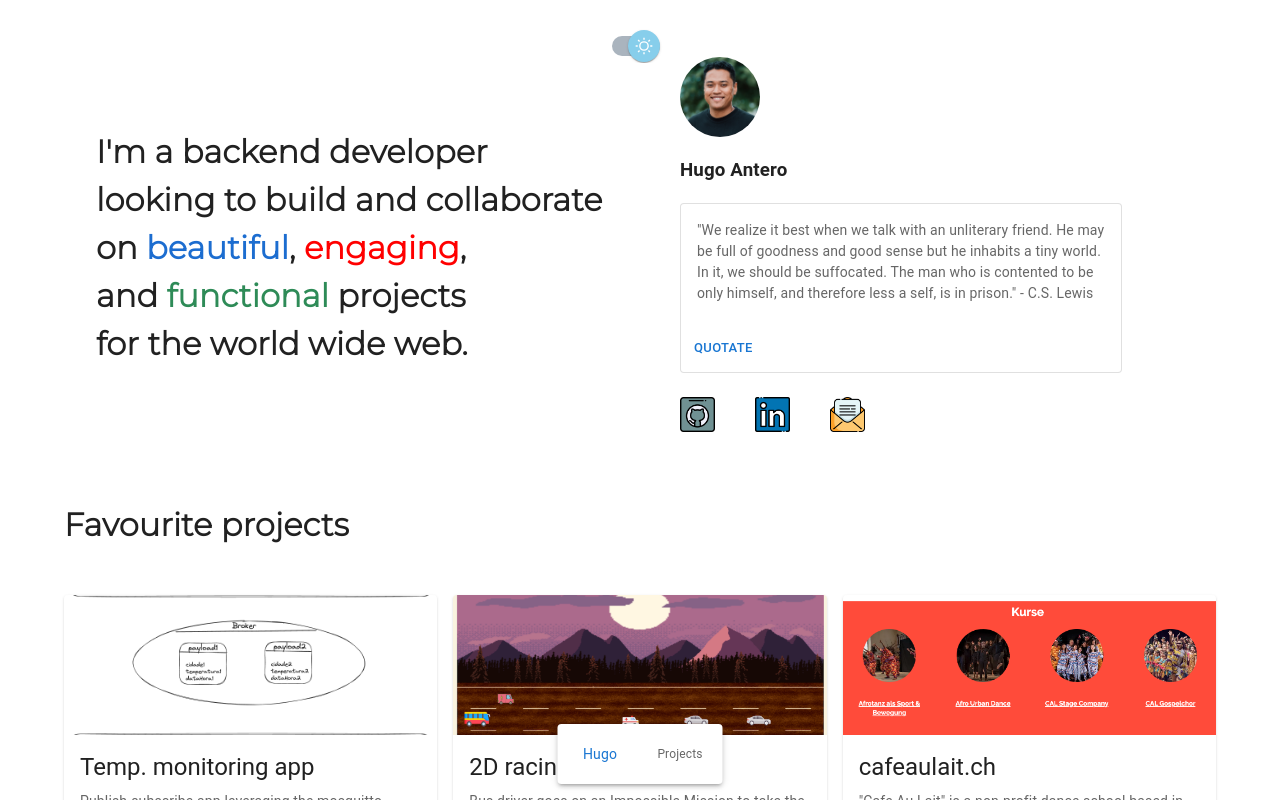
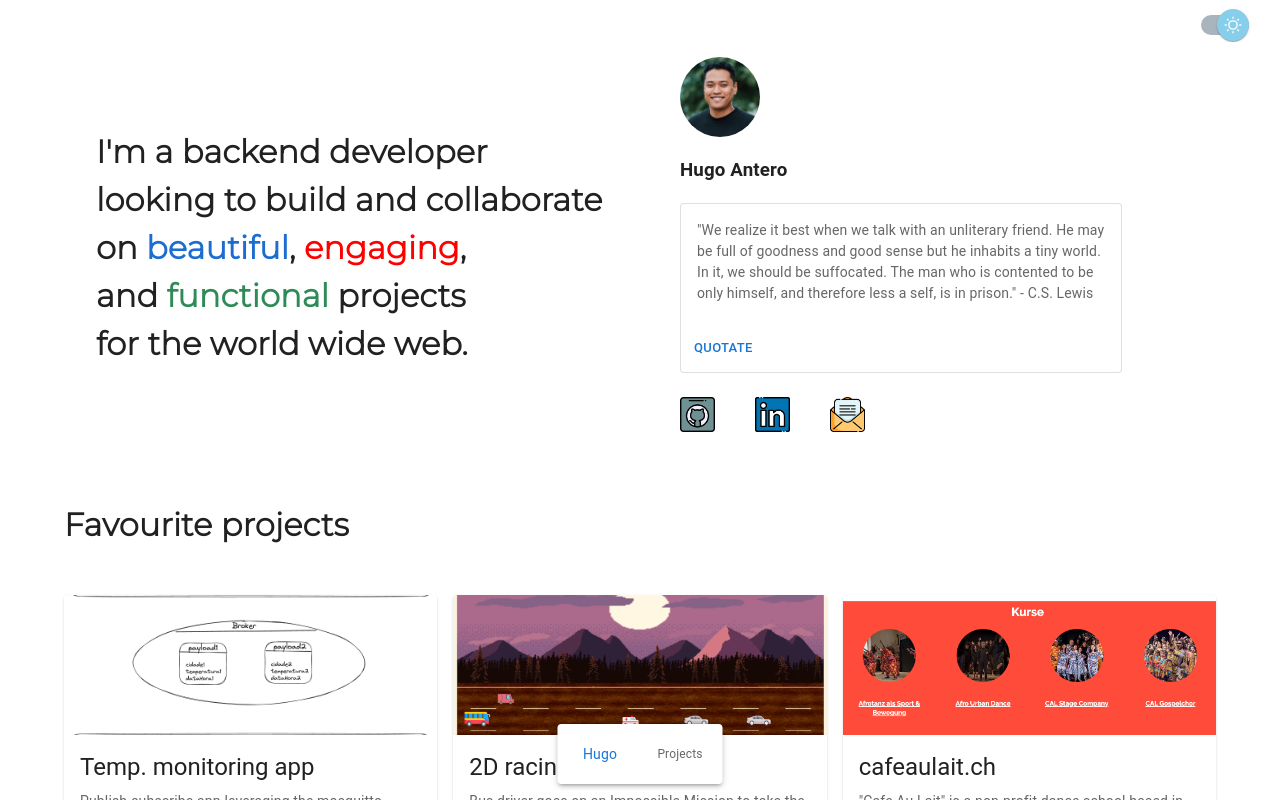
Before and after one commit to vntero/vntero-dot-com, a React (Create React App) app: page / in a window 1280 px wide. Shown: the top 800 px of the page. Built offline with nearby package versions, Linux system fonts and the light colour scheme.

Commit message:
finishes setting up dark mode

```diff
--- a/src/components/Header.jsx
+++ b/src/components/Header.jsx
@@ -1,18 +1,26 @@
 import * as React from 'react'
 import Box from '@mui/material/Box'
 import FormControlLabel from '@mui/material/FormControlLabel'
-import { HeaderPaper, MaterialUISwitch } from './Helpers'
+import { MaterialUISwitch } from './Helpers'
 
 function Header({ toggleDarkMode, toggleDarkTheme }) {
   return (
-    <Box sx={{ flexGrow: 1 }}>
-      <HeaderPaper>
-        <FormControlLabel
-          control={<MaterialUISwitch sx={{ m: 1 }} defaultChecked />}
-          checked={toggleDarkMode}
-          onChange={toggleDarkTheme}
-        />
-      </HeaderPaper>
+    <Box
+      sx={{
+        position: 'fixed',
+        top: 0,
+        right: 0,
+        zIndex: 1000,
+        display: 'flex',
+        justifyContent: 'flex-end',
+        width: '100%',
+      }}
+    >
+      <FormControlLabel
+        control={<MaterialUISwitch sx={{ m: 1 }} defaultChecked />}
+        checked={toggleDarkMode}
+        onChange={toggleDarkTheme}
+      />
     </Box>
   )
 }
--- a/src/components/Helpers.jsx
+++ b/src/components/Helpers.jsx
@@ -43,8 +43,7 @@ export const OvalPaper = styled(Paper)(({ theme }) => ({
 export const HeaderPaper = styled(Paper)(({ theme }) => ({
   position: 'fixed',
   top: theme.spacing(2),
-  left: '50%',
-  transform: 'translateX(-50%)',
+  right: theme.spacing(2), // Position to the right of the screen
   width: 80,
   height: 60,
   display: 'flex',
```
